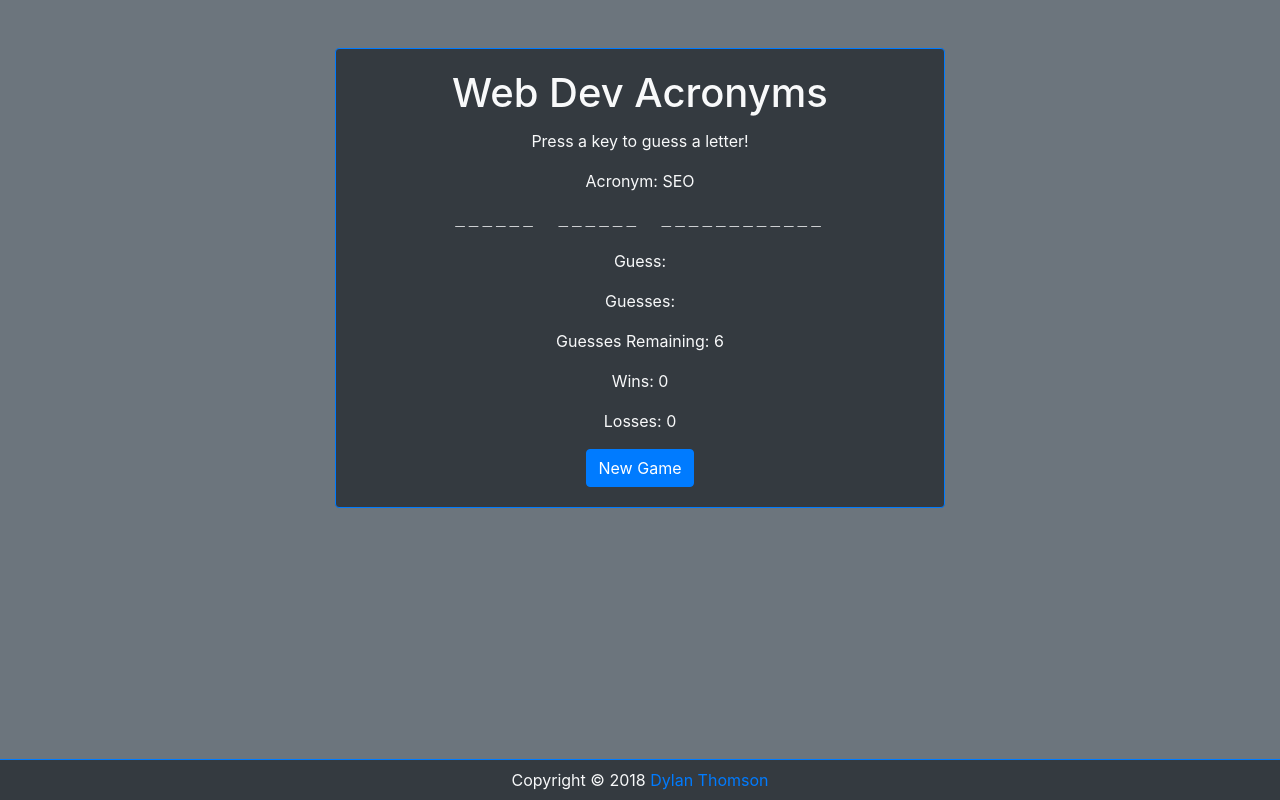
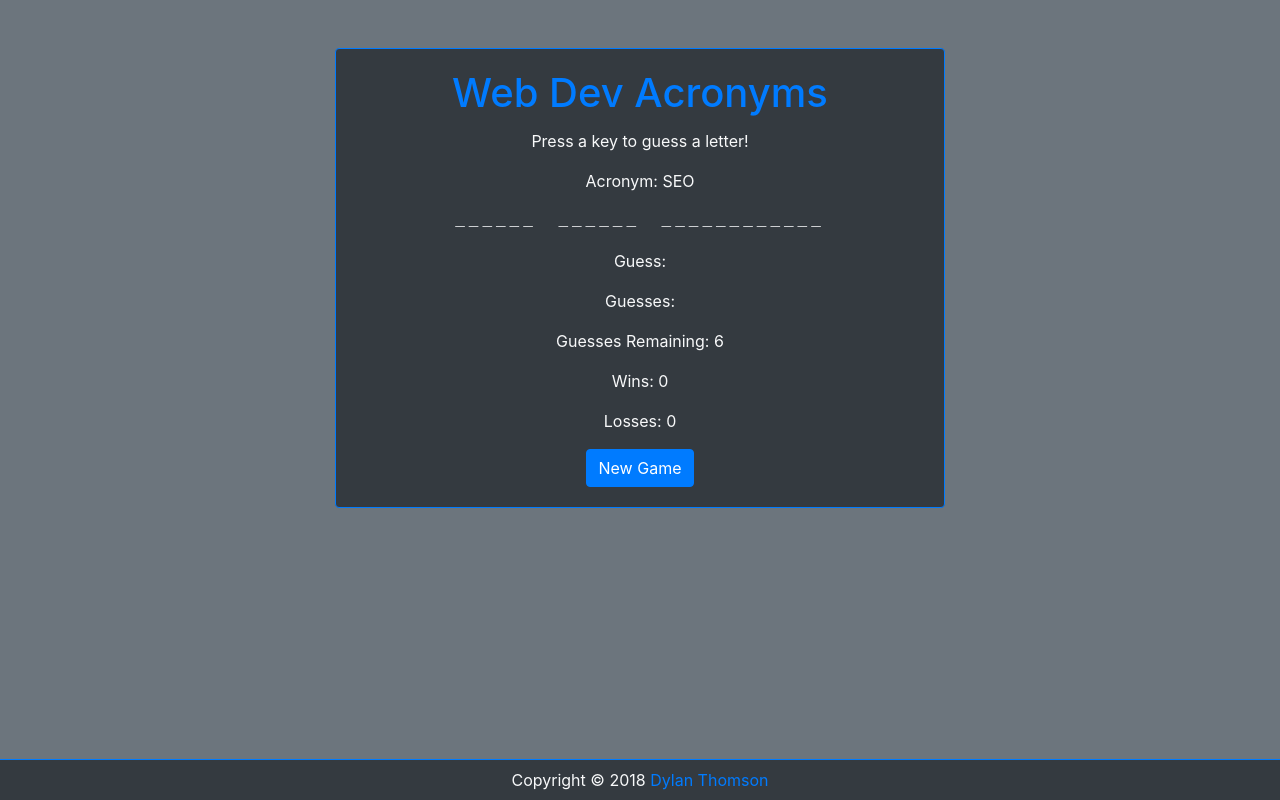
Before and after one commit to Dylan-Thomson/Word-Guess-Game, a plain HTML site: page index.html in a window 1280 px wide. Drawn offline with nearby package versions, Linux system fonts and the light colour scheme.

Commit message:
h1 color

```diff
--- a/index.html
+++ b/index.html
@@ -17,7 +17,7 @@
                 <div class="col-md-6 text-center m-auto">
                     <div class="card bg-dark text-light border-primary">
                         <div class="card-body">
-                            <h1 class="card-title">Web Dev Acronyms</h1>
+                            <h1 class="card-title text-primary">Web Dev Acronyms</h1>
                             <p id="gameStatus"></p>
                             <p>Acronym: <span id="hint"></span></p>
                             <p id="wordDisplay"></p>
```
